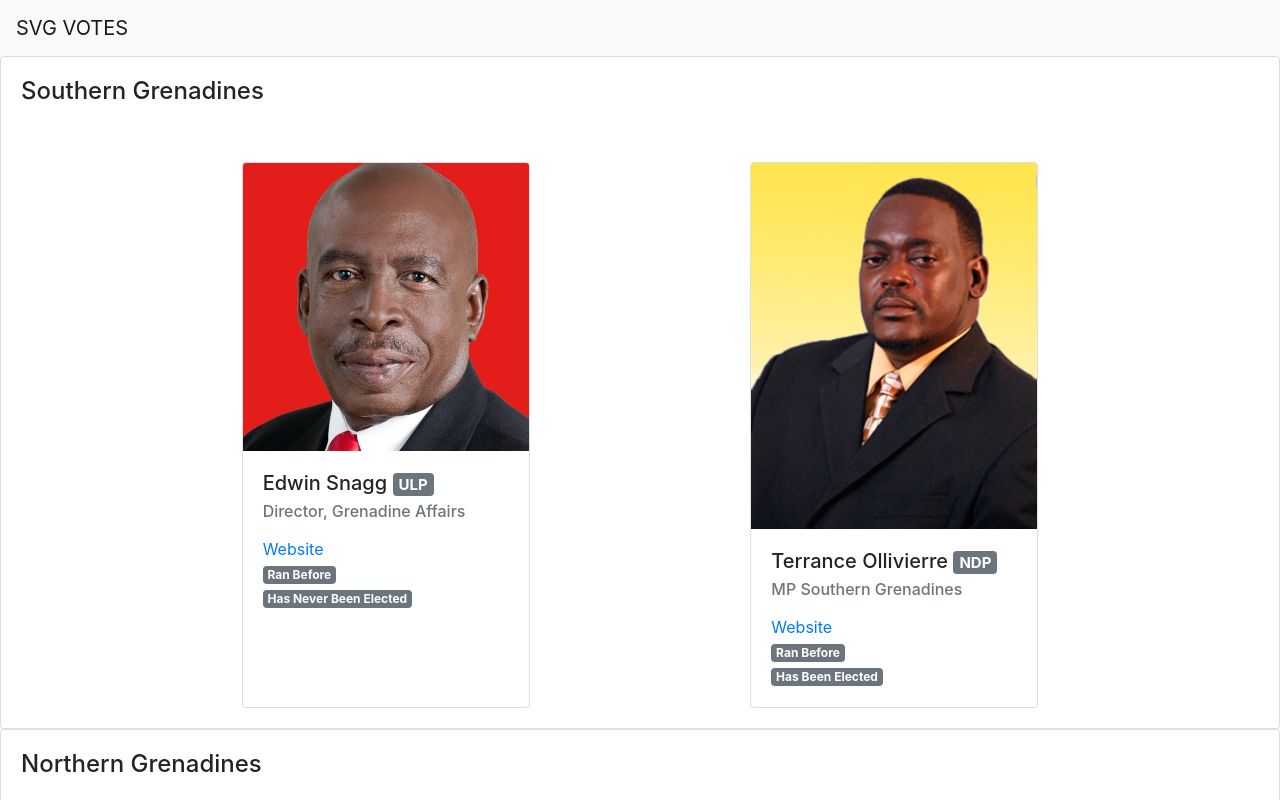
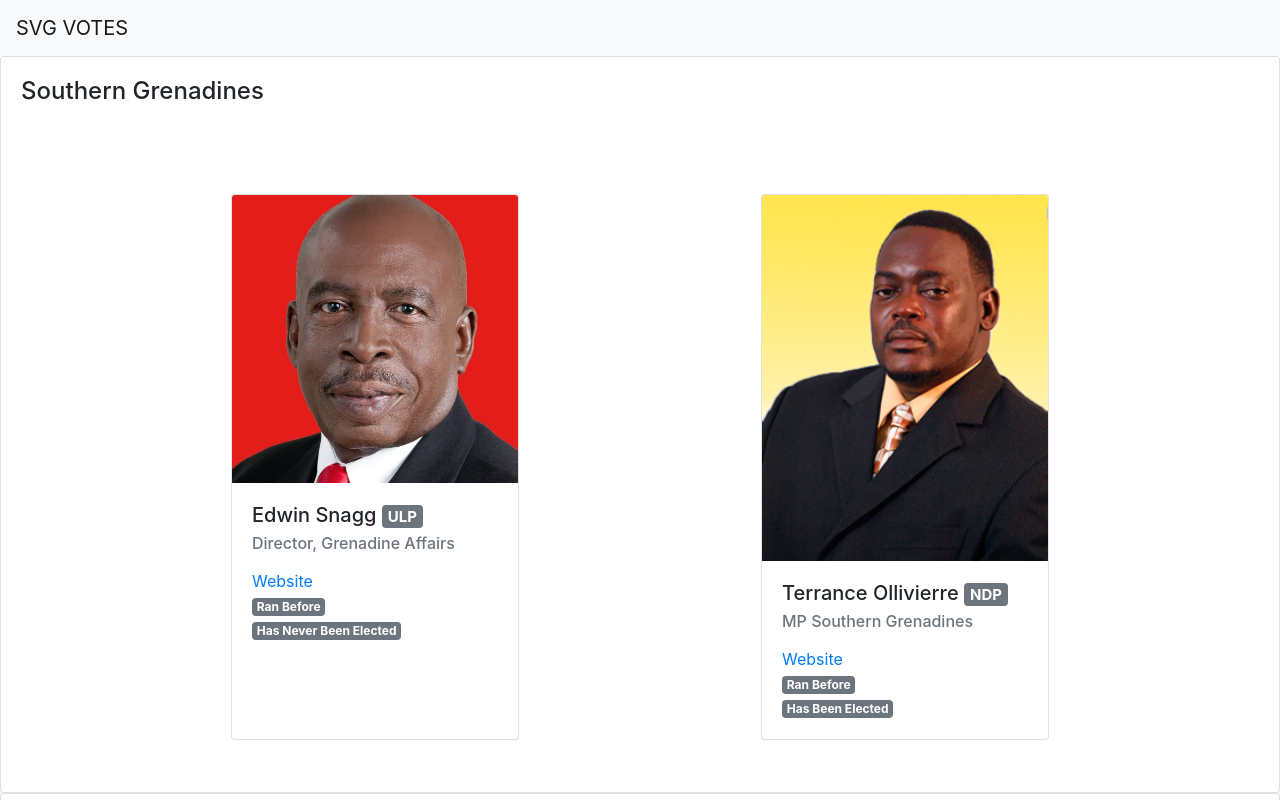
Before and after one commit to luvi/svgvotes, a React (Create React App) app: page / in a window 1280 px wide. Shown: the top 800 px of the page. Built offline with nearby package versions, Linux system fonts and the light colour scheme.

Commit message:
data fixes

```diff
--- a/src/CandidateCard.js
+++ b/src/CandidateCard.js
@@ -11,7 +11,7 @@ export default class CandidateCard extends Component {
 
     return (
 
-      <Card style={{ width: "18rem" }}>
+      <Card style={{ width: "18rem", minWidth: "18rem", margin:"2rem" }}>
         <Card.Img
           variant="top"
           src={process.env.PUBLIC_URL + `${this.props.photo}`}
--- a/src/data.js
+++ b/src/data.js
@@ -260,7 +260,7 @@ export default [
         name: "Nigel \"Nature\" Stephenson ",
         photo: "images/Hon Nigel Nature Stephen South Leeward.jpg",
         party: "NDP",
-        occupation: "",
+        occupation: "MP South Leeward",
         bio: "Jelly-o gummi bears wafer. Oat cake cupcake bonbon toffee. Jelly tiramisu gummi bears jelly beans dragée dragée cupcake fruitcake.Jelly beans pastry toffee halvah caramels. Jujubes chocolate cake croissant powder marshmallow lemon drops jujubes gingerbread gingerbread",
         ranBefore: 1,
         electedBefore: 1,
@@ -289,7 +289,7 @@ export default [
         occupation: "Entrepreneur",
         bio: "Jelly-o gummi bears wafer. Oat cake cupcake bonbon toffee. Jelly tiramisu gummi bears jelly beans dragée dragée cupcake fruitcake.Jelly beans pastry toffee halvah caramels. Jujubes chocolate cake croissant powder marshmallow lemon drops jujubes gingerbread gingerbread",
         ranBefore: 1,
-        electedBefore: 1,
+        electedBefore: 0,
         website:
           "https://www.ndpsvg.org/candidates/honourable-nigel-stephenson",
       },
```
